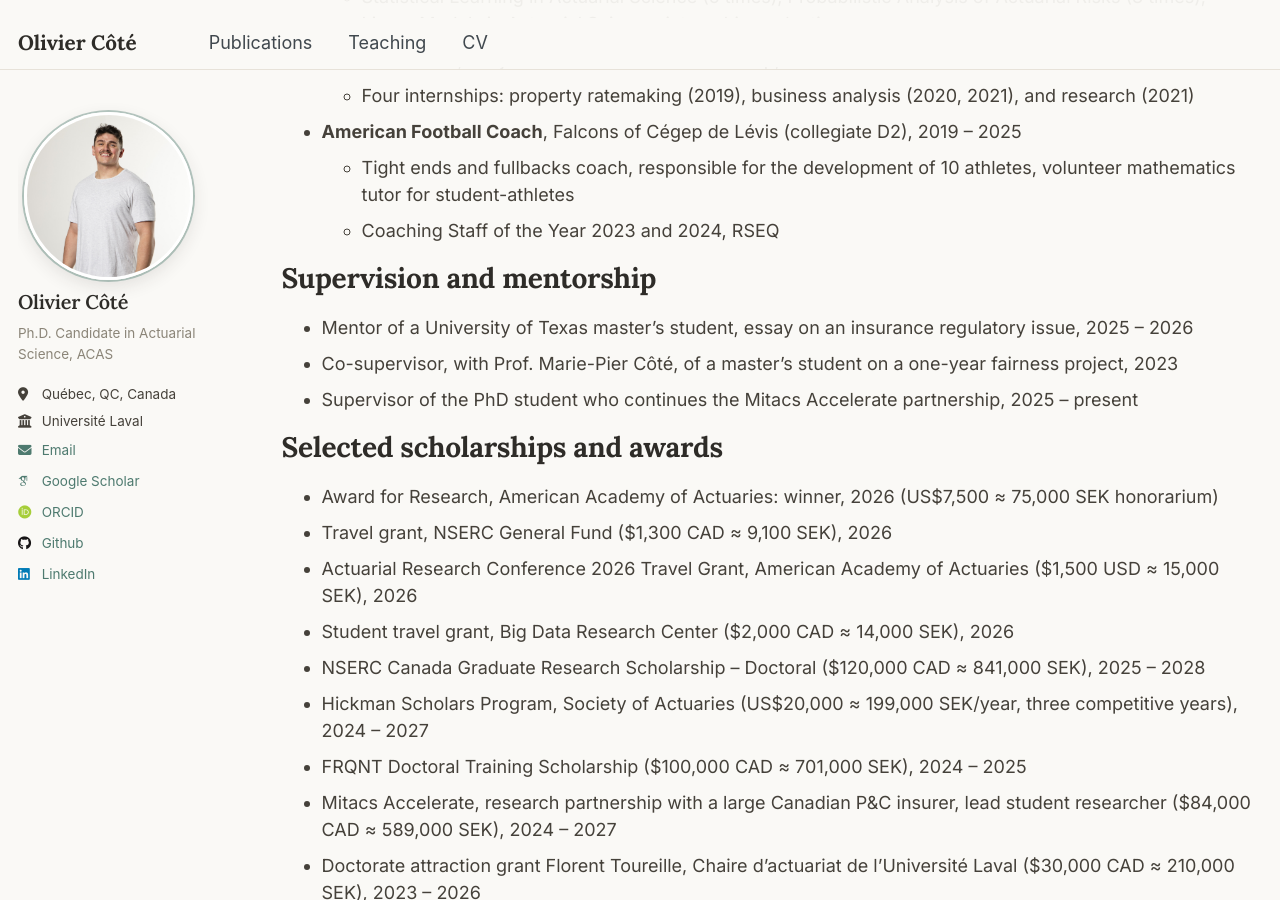
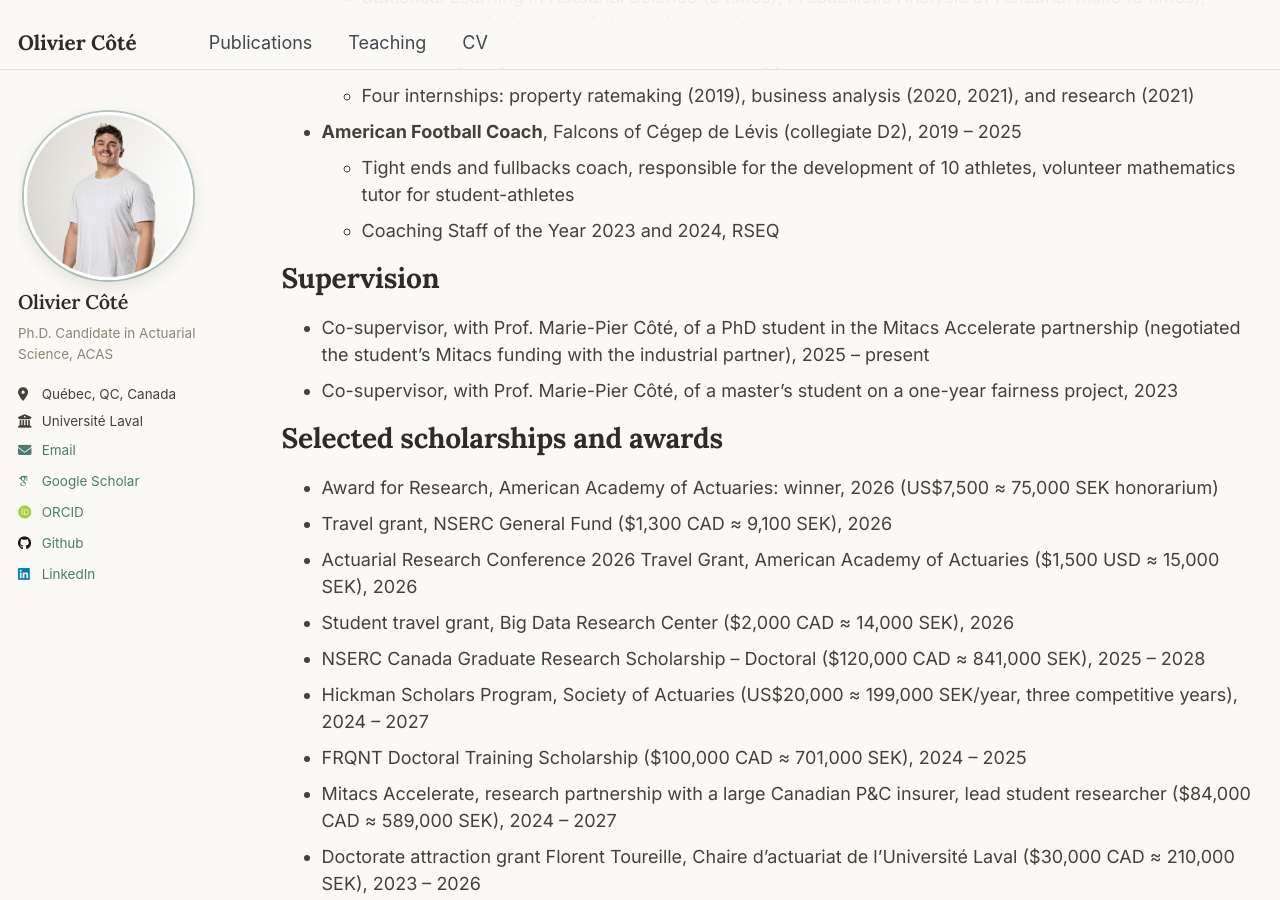
Before and after one commit to OliCoSide/olicoside.github.io, a Jekyll site: the page built from _pages/cv.md, in a window 1280 px wide and 900 px high, scrolled down 2820 px. Built offline with Jekyll 4.4.1, drawn with Linux system fonts in a browser that asks for light colours; some web fonts are replaced.

Commit message:
CV: supervision as two co-supervisions with M.-P. Côté, Mitacs negotiation, mentor entry removed
Co-Authored-By: Claude Opus 5.5 <noreply@anthropic.com>
Claude-Session: https://claude.ai/code/session_0136nmon4UgyaWPYgQmyZ3gx

```diff
--- a/_pages/cv.md
+++ b/_pages/cv.md
@@ -62,11 +62,10 @@ Experience
   * Tight ends and fullbacks coach, responsible for the development of 10 athletes, volunteer mathematics tutor for student-athletes
   * Coaching Staff of the Year 2023 and 2024, RSEQ
 
-Supervision and mentorship
+Supervision
 ======
-* Mentor of a University of Texas master's student, essay on an insurance regulatory issue, 2025 – 2026
+* Co-supervisor, with Prof. Marie-Pier Côté, of a PhD student in the Mitacs Accelerate partnership (negotiated the student's Mitacs funding with the industrial partner), 2025 – present
 * Co-supervisor, with Prof. Marie-Pier Côté, of a master's student on a one-year fairness project, 2023
-* Supervisor of the PhD student who continues the Mitacs Accelerate partnership, 2025 – present
 
 Selected scholarships and awards
 ======
```
Also changed, not shown: 3 other files.
